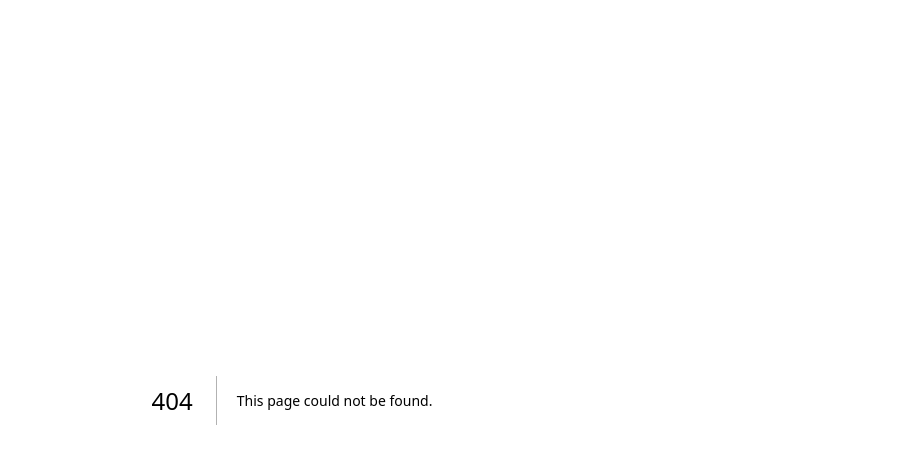
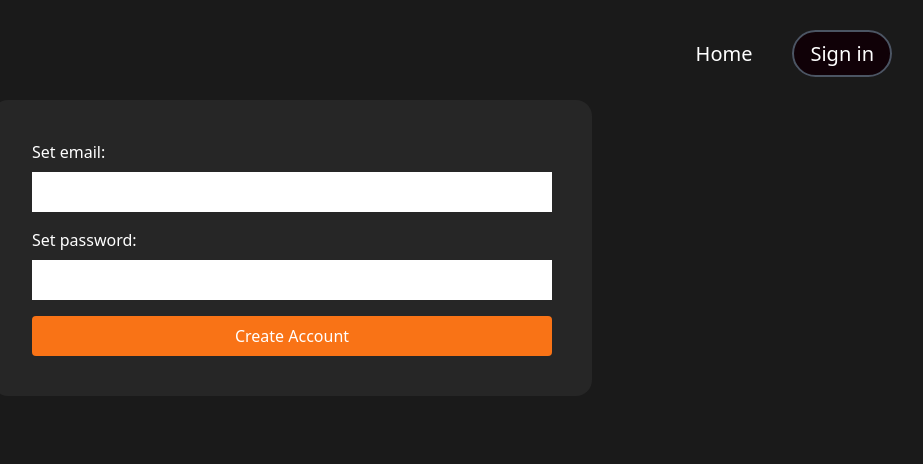
Before and after one commit to vladydev3/gamor, a Next.js app: page /register in a window 1280 px wide. Before the commit this address had no page. Shown: the top 464 px of the page, without its empty margins (348-1271 px from the left). Built offline with nearby package versions, Linux system fonts and the light colour scheme.

Commit message:
add environment variables and implement user authentication in NavBar component

```diff
--- a/next.config.mjs
+++ b/next.config.mjs
@@ -1,4 +1,9 @@
 /** @type {import('next').NextConfig} */
-const nextConfig = {};
+const nextConfig = {
+    env: {
+        SUPABASE_URL: process.env.SUPABASE_URL,
+        SUPABASE_KEY: process.env.SUPABASE_KEY,
+    },
+};
 
 export default nextConfig;
--- a/src/components/MainBoard.js
+++ b/src/components/MainBoard.js
@@ -1,6 +1,5 @@
 import React from 'react';
 import Image from 'next/image';
-
 
 const MainBoard = () => {
 
--- a/src/components/NavBar.js
+++ b/src/components/NavBar.js
@@ -1,18 +1,54 @@
+'use client'
+import { useEffect, useState } from 'react';
+import {supabase} from '../supabaseClient';
+import { usePathname } from 'next/navigation';
+
 const NavBar = () => {
+
+    const pathname = usePathname();
+
+    const [user, setUser] = useState(null);
+
+    useEffect(() => {
+        const session = supabase.auth.session;
+        setUser(session?.user ?? null);
+
+        const { data: authListener } = supabase.auth.onAuthStateChange((_event, session) => {
+            setUser(session?.user ?? null);
+        });
+
+        return () => {
+            authListener?.unsubscribe;
+        };
+    }, []);
+
+    const handleLogout = async () => {
+        const { error } = await supabase.auth.signOut()
+
+        if (error) {
+            console.error('Error logging out:', error.message)
+        }
+    }
+
     return (
-        <nav className="flex justify-between px-20 py-12 ">
+            <nav className="cursor-default flex justify-between px-20 py-12 ">
                 <ul className="flex gap-8">
-                <li className="text-orange-500"><a href="#">Home</a></li>
+                    <li className={`transition duration-500 hover:text-orange-500
+                    ${pathname === '/' ? 'text-orange-500' : 'text-white'}
+                    `}><a href="/">Home</a></li>
                     <li><a href="#" className="transition duration-500 hover:text-orange-500">Streams</a></li>
                     <li><a href="#" className="transition duration-500 hover:text-orange-500">Party</a></li>
                     <li><a href="#" className="transition duration-500 hover:text-orange-500 ">Premium</a></li>
                 </ul>
-            {/* <ul className="flex justify-center flex-grow ">
-                <li className=""><a href="#" className="text-4xl ">Gamor</a></li>
-            </ul> */}
                 <ul className="flex gap-12">
-                <li><a href="#" className="transition duration-500 hover:text-orange-500">Sign in</a></li>
-                <li><a href="#" className="transition duration-500 hover:text-orange-500 border-2 border-gray-600 bg-black-100 text-white rounded-full py-2 px-4">Create account</a></li>
+                    {user ? (
+                        <li><a onClick={handleLogout} className="cursor-pointer transition duration-500 hover:text-orange-500">Sign Out</a></li>
+                    ) : (
+                        <>
+                            <li><a href="/login" className="transition duration-500 hover:text-orange-500">Sign In</a></li>
+                            <li><a href="/register" className="transition duration-500 hover:text-orange-500 border-2 border-gray-600 bg-black-100 text-white rounded-full py-2 px-4">Create account</a></li>
+                        </>
+                    )}
                 </ul>
             </nav>
         )
--- /dev/null
+++ b/src/pages/login.js
@@ -0,0 +1,66 @@
+import React, { useRef } from 'react';
+import Link from 'next/link';
+import { useRouter } from 'next/router';
+import '../app/globals.css'
+import { supabase } from '../supabaseClient.js';
+
+
+export default function Login() {
+    const emailRef = useRef();
+    const passwordRef = useRef();
+    const router = useRouter();
+
+    const handleLogin = async (event) => {
+        event.preventDefault(); // Prevent the form from submitting normally
+
+        const email = emailRef.current.value;
+        const password = passwordRef.current.value;
+
+        const { error } = await supabase.auth.signInWithPassword({ email, password });
+
+        if (error) {
+            console.error('Error logging in:', error.message);
+        }
+        else {
+            router.push('/');
+        }
+    }
+
+    const user = supabase.auth.getSession().user;
+
+    if (user) {
+        router.push('/');
+    }
+
+    return (
+        <div className="bg-black-500 p-10 h-screen">
+            <nav className="mb-8 text-right">
+                <Link href="/" className='text-white mr-10 text-xl hover:text-orange-500 transition duration-500'>
+                    Home
+                </Link>
+                <Link className="transition duration-500 hover:text-orange-500 border-2 border-gray-600 bg-black-100 text-white text-xl rounded-full py-2 px-4" href="#">
+                    Create account
+                </Link>
+            </nav>
+            <form onSubmit={handleLogin} className="flex flex-col w-1/2 m-auto bg-black-550 p-10 rounded-2xl">
+                <label htmlFor="email" className="text-white mb-2">Email:</label>
+                <input
+                    type="email"
+                    id="email"
+                    ref={emailRef}
+                    className="text-black mb-4 p-2 "
+                />
+
+                <label htmlFor="password" className="text-white mb-2">Password:</label>
+                <input
+                    type="password"
+                    id="password"
+                    ref={passwordRef}
+                    className="mb-4 p-2 text-black"
+                />
+
+                <button type="submit" className="bg-orange-500 hover:bg-orange-600 transition duration-500 text-white p-2 rounded">Log In</button>
+            </form>
+        </div>
+    );
+}
--- /dev/null
+++ b/src/pages/register.js
@@ -0,0 +1,36 @@
+import React from 'react';
+import Link from 'next/link';
+import '../app/globals.css'
+
+export default function Register() {
+
+    return (
+        <div className="bg-black-500 p-10 h-screen">
+            <nav className="mb-8 text-right">
+                <Link href="/" className='text-white mr-10 text-xl hover:text-orange-500 transition duration-500'>
+                    Home
+                </Link>
+                <Link className="transition duration-500 hover:text-orange-500 border-2 border-gray-600 bg-black-100 text-white text-xl rounded-full py-2 px-4" href="/login">
+                    Sign in
+                </Link>
+            </nav>
+            <form className="flex flex-col w-1/2 m-auto bg-black-550 p-10 rounded-2xl">
+                <label htmlFor="email" className="text-white mb-2">Set email:</label>
+                <input
+                    type="email"
+                    id="email"
+                    className="text-black mb-4 p-2 "
+                />
+
+                <label htmlFor="password" className="text-white mb-2">Set password:</label>
+                <input
+                    type="password"
+                    id="password"
+                    className="mb-4 p-2 text-black"
+                />
+
+                <button type="submit" className="bg-orange-500 hover:bg-orange-600 transition duration-500 text-white p-2 rounded">Create Account</button>
+            </form>
+        </div>
+    );
+}
--- /dev/null
+++ b/src/supabaseClient.js
@@ -0,0 +1,6 @@
+import { createClient } from '@supabase/supabase-js'
+
+const supabaseUrl = 'https://kwihwbcmhqkwcqefxtrl.supabase.co'
+const supabaseAnonKey = process.env.SUPABASE_KEY
+
+export const supabase = createClient(supabaseUrl, supabaseAnonKey)
```
Lines whose indentation alone changed are shown as unchanged.
